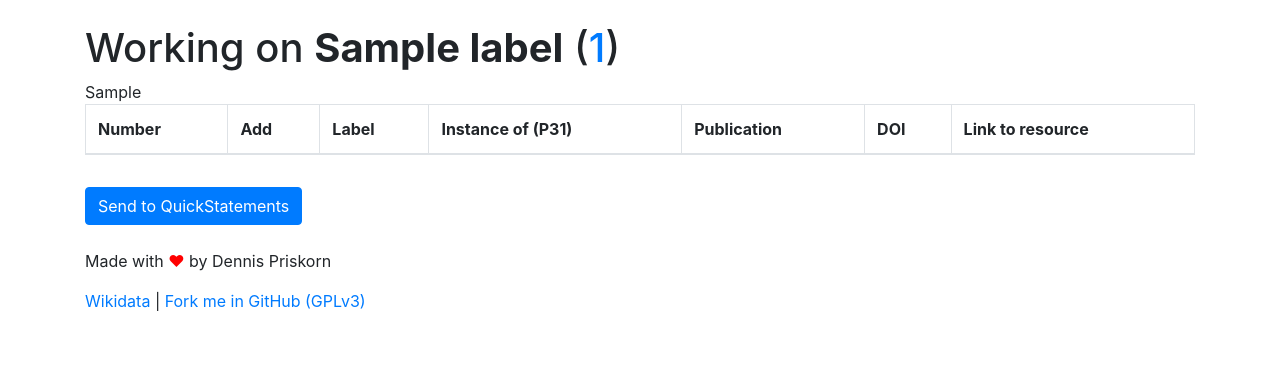
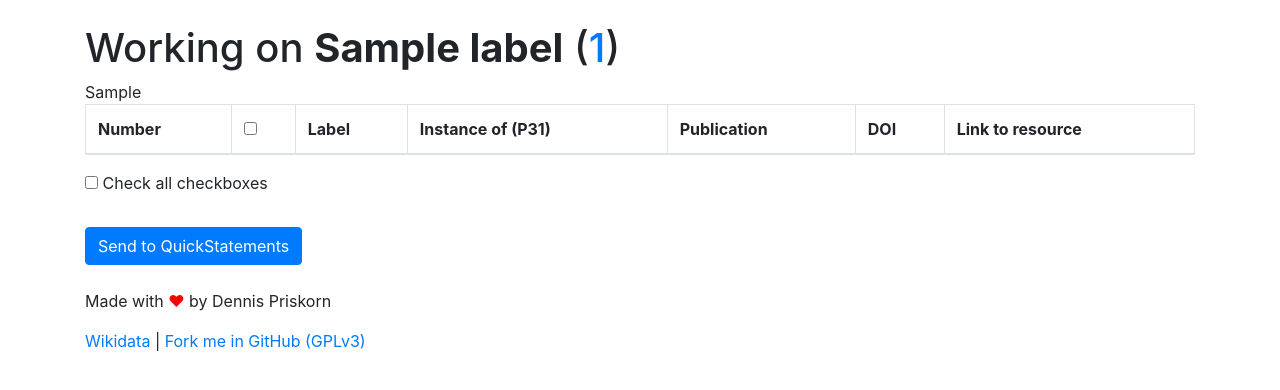
Before and after one commit to dpriskorn/WikidataTopicCurator, a Flask app: template templates/results.html in a window 1280 px wide. Shown: the part 56-446 px from the top of the page. Run offline with Flask 3, Linux system fonts and the light colour scheme; the template is opened without the code that fills it: most values are stand-ins (such as "Sample title", 1, 10 or a date in 2020); lists and menus that the app fills with data are empty; parts of the project's set-up code (start-up, migrations or seed data) failed here and were passed over; some libraries are stand-ins or nearby versions.

Commit message:
feat: Support checking all checkboxes

```diff
--- a/templates/results.html
+++ b/templates/results.html
@@ -19,7 +19,9 @@
             <thead>
                 <tr>
                     <th scope="col">Number</th>
-                    <th scope="col">Add</th>
+                    <th scope="col">
+                        <input type="checkbox" class="toggle-all-checkbox">
+                    </th>
                     <th scope="col">Label</th>
                     <th scope="col">Instance of (P31)</th>
                     <th scope="col">Publication</th>
@@ -32,9 +34,26 @@
                 <!-- Add more rows as needed -->
             </tbody>
         </table>
+        <p><input type="checkbox" id="checkAll"> Check all checkboxes</p>
         <button type="submit" class="btn btn-primary mt-3">Send to QuickStatements</button>
     </form>
 </div>
+
+<!--Checkbox script-->
+<script>
+    document.querySelector('.toggle-all-checkbox').addEventListener('change', function () {
+        var checkboxes = document.querySelectorAll('tbody input[type="checkbox"]');
+        checkboxes.forEach(function (checkbox) {
+            checkbox.checked = !checkbox.checked;
+        });
+    });
+    document.getElementById('checkAll').addEventListener('change', function () {
+        var checkboxes = document.querySelectorAll('tbody input[type="checkbox"]');
+        checkboxes.forEach(function (checkbox) {
+            checkbox.checked = document.getElementById('checkAll').checked;
+        });
+    });
+</script>
 
 {% include 'footer.html' %}
 
```
